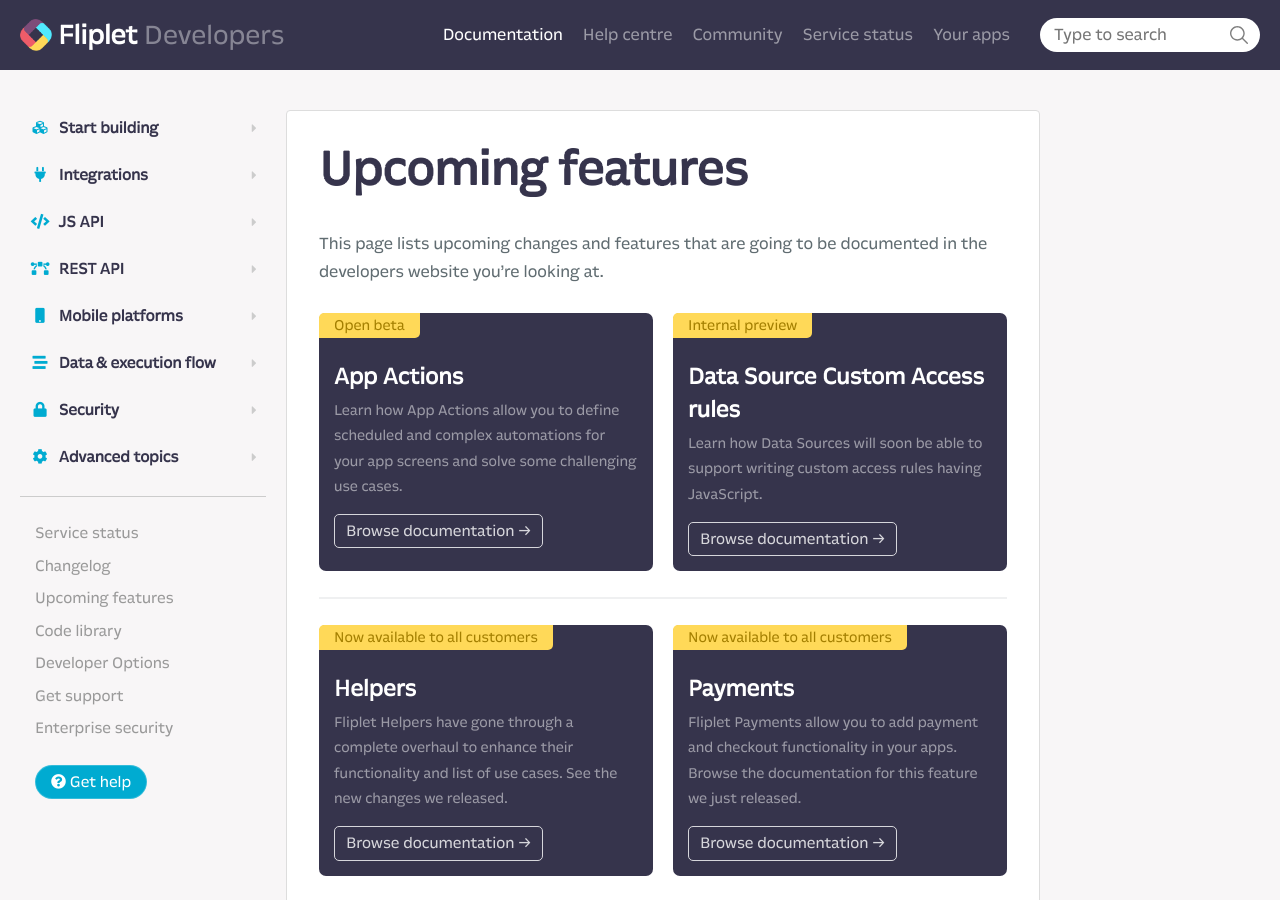
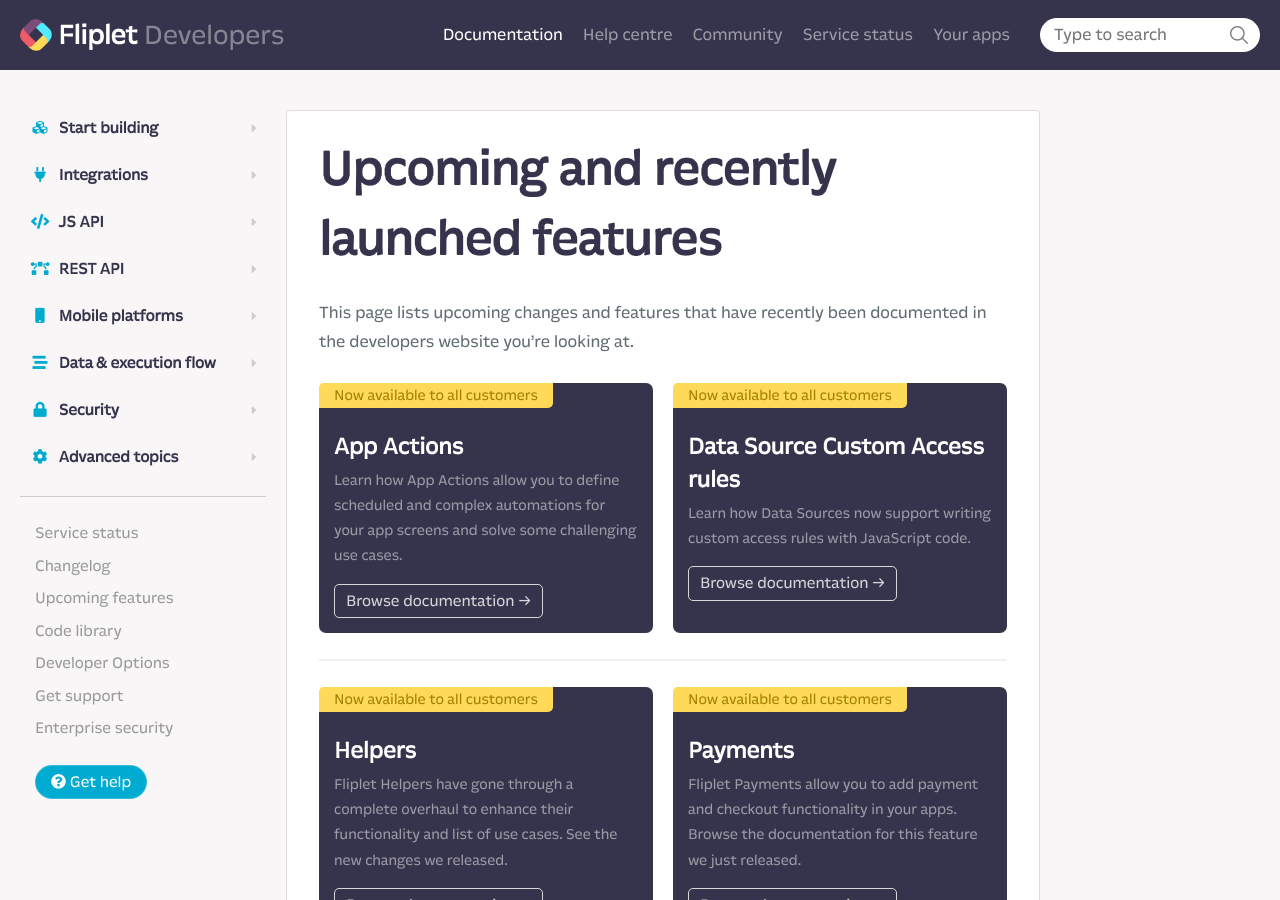
Before and after one commit to Fliplet/fliplet-cli, a Jekyll site: the page built from docs/Upcoming.md, in a window 1280 px wide and 900 px high. Built offline with Jekyll 4.4.1, drawn with Linux system fonts in a browser that asks for light colours; nearby versions of some CDN libraries; our own code applies the rules of GitHub Pages for plain Markdown files; library files that are not in the unit come from our copies; comment, search, counter and statistics services are not loaded; a style sheet for code colours, icons or effects is not loaded.

Commit message:
copy update for some sections

```diff
--- a/docs/Upcoming.md
+++ b/docs/Upcoming.md
@@ -2,14 +2,14 @@
 description: Upcoming features to be added in the Fliplet Developer documentation.
 ---
 
-# Upcoming features
+# Upcoming and recently launched features
 
-This page lists upcoming changes and features that are going to be documented in the developers website you're looking at.
+This page lists upcoming changes and features that have recently been documented in the developers website you're looking at.
 
 <section class="blocks alt">
   <a class="bl two" href="/API/core/app-actions.html">
     <div>
-      <span class="pin">Open beta</span>
+      <span class="pin">Now available to all customers</span>
       <h4>App Actions</h4>
       <p>Learn how App Actions allow you to define scheduled and complex automations for your app screens and solve some challenging use cases.</p>
       <button>Browse documentation &rarr;</button>
@@ -17,9 +17,9 @@
   </a>
   <a class="bl two" href="/Data-source-security.html">
     <div>
-      <span class="pin">Internal preview</span>
+      <span class="pin">Now available to all customers</span>
       <h4>Data Source Custom Access rules</h4>
-      <p>Learn how Data Sources will soon be able to support writing custom access rules having JavaScript.</p>
+      <p>Learn how Data Sources now support writing custom access rules with JavaScript code.</p>
       <button>Browse documentation &rarr;</button>
     </div>
   </a>
```
Also changed, not shown: docs/README.md (+2 -2 lines).
